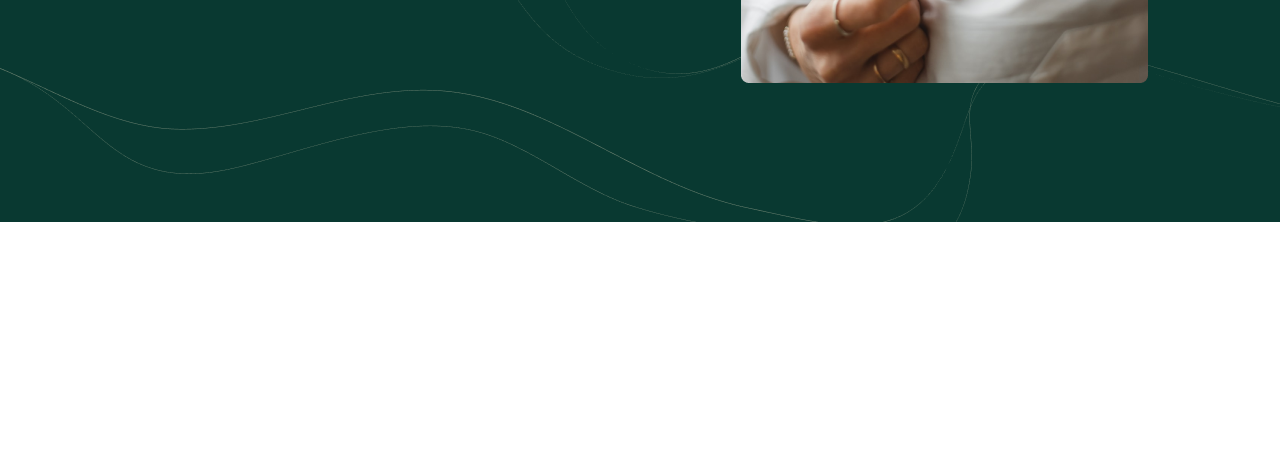
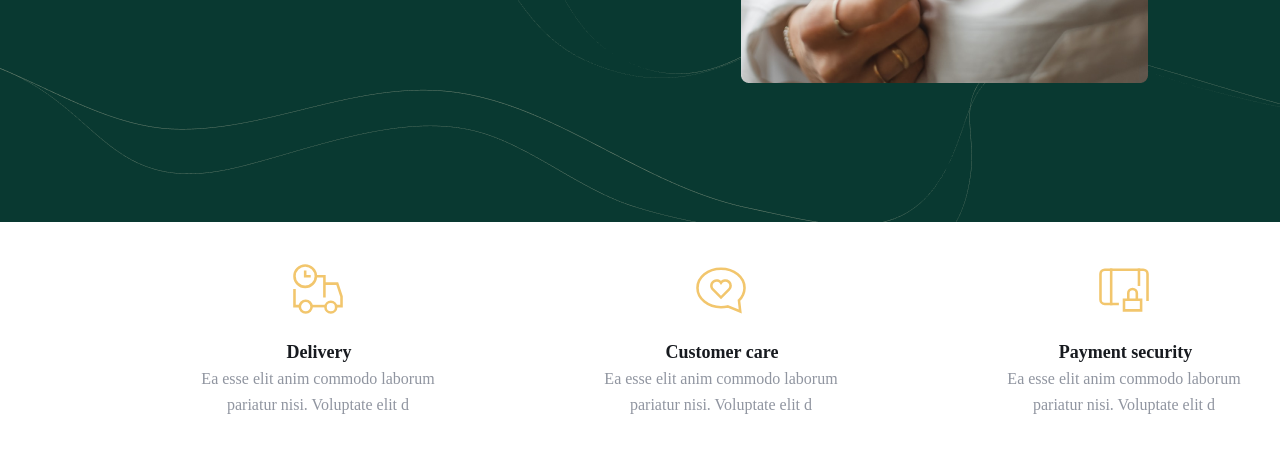
Before and after one commit to JROMAN13/Makaia_Proyecto_Integrador, a plain HTML site: page index.html in a window 1280 px wide. Shown: the part 599-1052 px from the top of the page. Drawn offline with nearby package versions, Linux system fonts and the light colour scheme.

Commit message:
Maquetacion y diseño section 2

```diff
--- a/index.html
+++ b/index.html
@@ -35,9 +35,25 @@
           </div>
         </div>
       </section>
+
       <section class="section2">
+        <object data="assets/img/s2_delivery.svg" class="services__icon services__icon-1"></object>
+        <div class="services__title services__title-1">Delivery</div>
+        <p class="services__text services__text-1">Ea esse elit anim commodo laborum pariatur nisi. Voluptate elit d</p>
+
+        <object data="assets/img/s2_love.svg" class="services__icon services__icon-2"></object>
+        <div class="services__title services__title-2">Customer care</div>
+        <p class="services__text services__text-2">Ea esse elit anim commodo laborum pariatur nisi. Voluptate elit d</p>
+
+        <object data="assets/img/s2_lock.svg" class="services__icon services__icon-3"></object>
+        <div class="services__title services__title-3">Payment security</div>
+        <p class="services__text services__text-3">Ea esse elit anim commodo laborum pariatur nisi. Voluptate elit d</p>
+      </section>
+
+      <section class="section3">
 
       </section>
+
     </div>
   </body>
 </html>
--- a/styles.css
+++ b/styles.css
@@ -1,8 +1,9 @@
 @import url("https://fonts.googleapis.com/css2?family=Cormorant+Garamond&display=swap");
-@import url("https://fonts.googleapis.com/css2?family=Cormorant+Garamond&family=Manrope&display=swap");
+@import url("https://fonts.googleapis.com/css2?family=Cormorant+Garamond:wght@400;600&display=swap");
 
 :root {
   --cormorant: "Cormorant Garamond";
+  --cormorant-semibold: "CormorantGaramond-SemiBold";
   --manrope: "Manrope";
   --background-section1: #093931;
   --color-texto1: #f5d38e;
@@ -18,13 +19,12 @@
 }
 
 .homepage {
-  background-color:var(--color-texto3);
+  background-color: var(--color-texto3);
   width: 1440px;
   height: 4583px;
 }
 
 .section1 {
-  width: 1440px;
   height: 821px;
   background-color: var(--background-section1);
   background-image: url(./assets/img/olas_blancas.png);
@@ -32,7 +32,6 @@
 }
 
 .header {
-  width: 1440px;
   height: 62px;
   display: flex;
   align-items: center;
@@ -159,3 +158,89 @@
   width: 31px;
   height: 31px;
 }
+      /* //////////////  SECTION 2  ////////*/
+.section2 {
+  width: 1440px;
+  height: 232px;
+  position: relative;
+  overflow: hidden;
+}
+
+.services__icon {
+  width: 62px;
+  height: 62px;
+  position: absolute;
+  top: 36px;
+  overflow: visible;
+}
+
+.services__icon-1 {
+  left: calc(50% - 433px);
+}
+
+.services__icon-2 {
+  left: calc(50% - 30px);
+}
+.services__icon-3 {
+  left: calc(50% - -373px);
+}
+
+.services__title {
+  color: #171a1f;
+  text-align: center;
+  font-family: var(--cormorant-semibold);
+  font-size: 18px;
+  line-height: 28px;
+  font-weight: 600;
+  position: absolute;
+  top: 116px;
+  transform-origin: 0 0;
+  transform: rotate(0deg) scale(1, 1);
+}
+
+.services__title-1 {
+  left: calc(50% - 436px);
+  width: 70px;
+}
+
+.services__title-2 {
+  left: calc(50% - 58px);
+  width: 120px;
+}
+
+.services__title-3 {
+  left: calc(50% - -334px);
+  width: 143px;
+}
+
+.services__text {
+  color: #9095a0;
+  text-align: center;
+  font-family: var(--manrope);
+  font-size: 16px;
+  line-height: 26px;
+  font-weight: 400;
+  position: absolute;
+  top: 144px;
+  width: 276px;
+  transform-origin: 0 0;
+  transform: rotate(0deg) scale(1, 1);
+}
+
+.services__text-1 {
+  left: calc(50% - 540px);
+}
+
+.services__text-2 {
+  left: calc(50% - 137px);
+}
+
+.services__text-3 {
+  left: calc(50% - -266px);
+  height: 40px;
+}
+
+ /* //////////////  SECTION 3 ////////*/
+.section3 {
+  height: 506px;
+}
```
